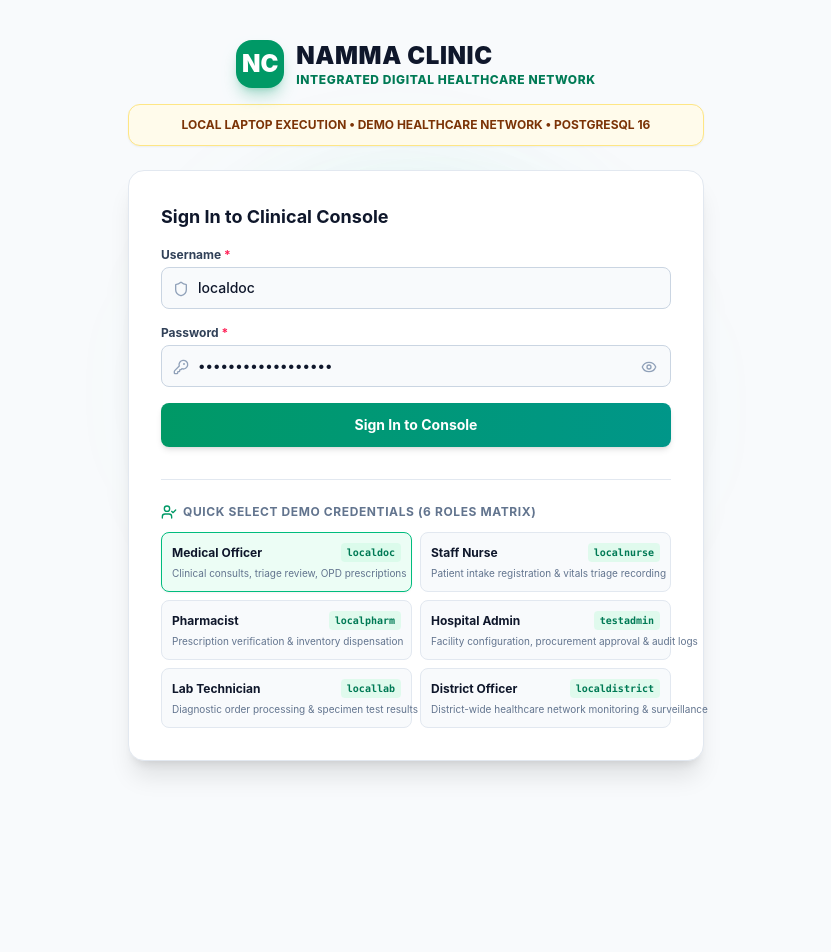
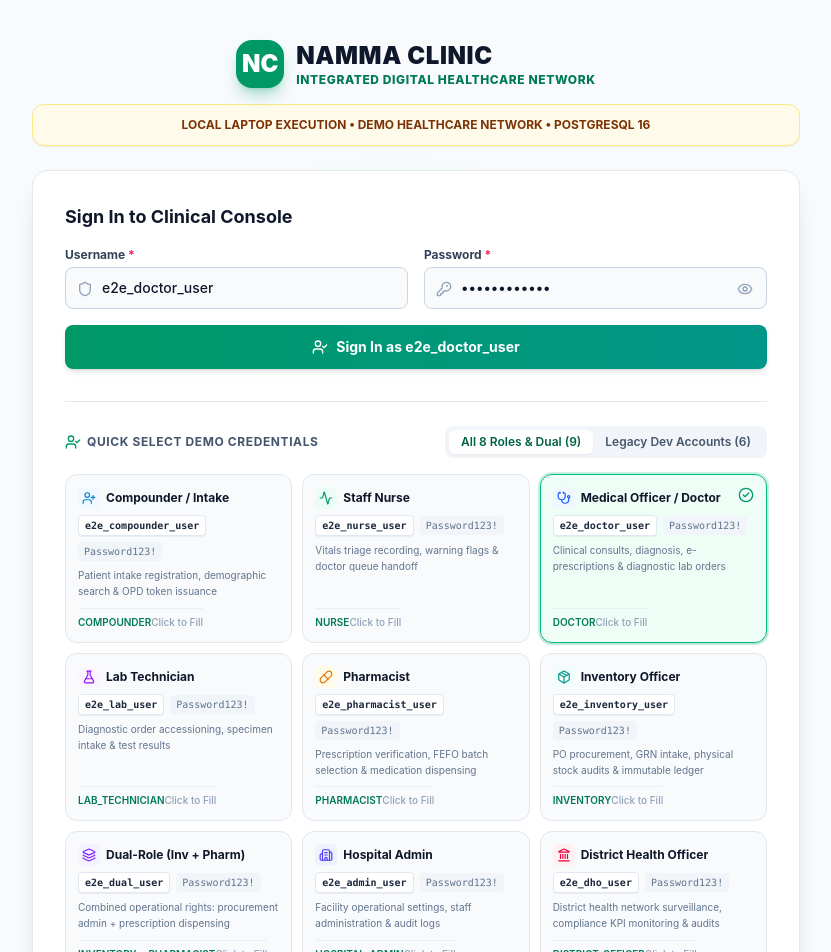
Before and after one commit to georgefernandaz2003/namma_clinic, a React (Vite) app in the folder frontend/: page /login in a window 1280 px wide. Shown: the top 952 px of the page, without its empty margins (224-1055 px from the left). Before the commit the page ends 801 px from the top, so only its background shows below. Built offline with nearby package versions, Linux system fonts and the light colour scheme; no server answers.

Commit message:
feat(frontend): add comprehensive demo credentials matrix to login page

```diff
--- a/frontend/src/pages/Login.tsx
+++ b/frontend/src/pages/Login.tsx
@@ -1,7 +1,23 @@
 import React, { useState } from 'react';
 import { useAuth } from '../context/AuthContext';
 import { useNavigate } from 'react-router-dom';
-import { Shield, KeyRound, UserCheck, Eye, EyeOff } from 'lucide-react';
+import {
+  Shield,
+  KeyRound,
+  UserCheck,
+  Eye,
+  EyeOff,
+  Stethoscope,
+  Activity,
+  FlaskConical,
+  Pill,
+  Package,
+  Building2,
+  Landmark,
+  Layers,
+  UserPlus,
+  CheckCircle2,
+} from 'lucide-react';
 import ErrorAlert from '../components/common/ErrorAlert';
 
 interface DemoUser {
@@ -10,50 +26,164 @@ interface DemoUser {
   username: string;
   password: string;
   desc: string;
+  category: 'operational' | 'legacy';
+  icon: React.ComponentType<{ className?: string }>;
+  accentColor: string;
 }
 
-const LOCAL_DEMO_USERS: DemoUser[] = [
+const ALL_DEMO_CREDENTIALS: DemoUser[] = [
+  // --- All 8 Core Operational Roles + Dual Role ---
   {
-    role: 'Medical Officer',
-    roleBadge: 'DOCTOR',
-    username: 'localdoc',
-    password: 'DoctorPassword123!',
-    desc: 'Clinical consults, triage review, OPD prescriptions',
+    role: 'Compounder / Intake',
+    roleBadge: 'COMPOUNDER',
+    username: 'e2e_compounder_user',
+    password: 'Password123!',
+    desc: 'Patient intake registration, demographic search & OPD token issuance',
+    category: 'operational',
+    icon: UserPlus,
+    accentColor: 'text-sky-600 bg-sky-50 border-sky-200',
   },
   {
     role: 'Staff Nurse',
     roleBadge: 'NURSE',
-    username: 'localnurse',
-    password: 'NursePassword123!',
-    desc: 'Patient intake registration & vitals triage recording',
+    username: 'e2e_nurse_user',
+    password: 'Password123!',
+    desc: 'Vitals triage recording, warning flags & doctor queue handoff',
+    category: 'operational',
+    icon: Activity,
+    accentColor: 'text-emerald-600 bg-emerald-50 border-emerald-200',
+  },
+  {
+    role: 'Medical Officer / Doctor',
+    roleBadge: 'DOCTOR',
+    username: 'e2e_doctor_user',
+    password: 'Password123!',
+    desc: 'Clinical consults, diagnosis, e-prescriptions & diagnostic lab orders',
+    category: 'operational',
+    icon: Stethoscope,
+    accentColor: 'text-blue-600 bg-blue-50 border-blue-200',
+  },
+  {
+    role: 'Lab Technician',
+    roleBadge: 'LAB_TECHNICIAN',
+    username: 'e2e_lab_user',
+    password: 'Password123!',
+    desc: 'Diagnostic order accessioning, specimen intake & test results',
+    category: 'operational',
+    icon: FlaskConical,
+    accentColor: 'text-purple-600 bg-purple-50 border-purple-200',
   },
   {
     role: 'Pharmacist',
     roleBadge: 'PHARMACIST',
-    username: 'localpharm',
-    password: 'PharmPassword123!',
-    desc: 'Prescription verification & inventory dispensation',
+    username: 'e2e_pharmacist_user',
+    password: 'Password123!',
+    desc: 'Prescription verification, FEFO batch selection & medication dispensing',
+    category: 'operational',
+    icon: Pill,
+    accentColor: 'text-amber-600 bg-amber-50 border-amber-200',
+  },
+  {
+    role: 'Inventory Officer',
+    roleBadge: 'INVENTORY',
+    username: 'e2e_inventory_user',
+    password: 'Password123!',
+    desc: 'PO procurement, GRN intake, physical stock audits & immutable ledger',
+    category: 'operational',
+    icon: Package,
+    accentColor: 'text-teal-600 bg-teal-50 border-teal-200',
+  },
+  {
+    role: 'Dual-Role (Inv + Pharm)',
+    roleBadge: 'INVENTORY + PHARMACIST',
+    username: 'e2e_dual_user',
+    password: 'Password123!',
+    desc: 'Combined operational rights: procurement admin + prescription dispensing',
+    category: 'operational',
+    icon: Layers,
+    accentColor: 'text-violet-600 bg-violet-50 border-violet-200',
   },
   {
     role: 'Hospital Admin',
     roleBadge: 'HOSPITAL_ADMIN',
-    username: 'testadmin',
-    password: 'AdminPassword123!',
-    desc: 'Facility configuration, procurement approval & audit logs',
+    username: 'e2e_admin_user',
+    password: 'Password123!',
+    desc: 'Facility operational settings, staff administration & audit logs',
+    category: 'operational',
+    icon: Building2,
+    accentColor: 'text-indigo-600 bg-indigo-50 border-indigo-200',
   },
   {
-    role: 'Lab Technician',
+    role: 'District Health Officer',
+    roleBadge: 'DISTRICT_OFFICER',
+    username: 'e2e_dho_user',
+    password: 'Password123!',
+    desc: 'District health network surveillance, compliance KPI monitoring & audits',
+    category: 'operational',
+    icon: Landmark,
+    accentColor: 'text-rose-600 bg-rose-50 border-rose-200',
+  },
+
+  // --- Legacy Dev Fixture Accounts ---
+  {
+    role: 'Medical Officer (Legacy)',
+    roleBadge: 'DOCTOR',
+    username: 'localdoc',
+    password: 'DoctorPassword123!',
+    desc: 'Legacy dev fixture for clinical consultations & prescriptions',
+    category: 'legacy',
+    icon: Stethoscope,
+    accentColor: 'text-slate-600 bg-slate-50 border-slate-200',
+  },
+  {
+    role: 'Staff Nurse (Legacy)',
+    roleBadge: 'NURSE',
+    username: 'localnurse',
+    password: 'NursePassword123!',
+    desc: 'Legacy dev fixture for triage recording & nurse queue',
+    category: 'legacy',
+    icon: Activity,
+    accentColor: 'text-slate-600 bg-slate-50 border-slate-200',
+  },
+  {
+    role: 'Pharmacist (Legacy)',
+    roleBadge: 'PHARMACIST',
+    username: 'localpharm',
+    password: 'PharmPassword123!',
+    desc: 'Legacy dev fixture for prescription verification & dispensing',
+    category: 'legacy',
+    icon: Pill,
+    accentColor: 'text-slate-600 bg-slate-50 border-slate-200',
+  },
+  {
+    role: 'Lab Tech (Legacy)',
     roleBadge: 'LAB_TECHNICIAN',
     username: 'locallab',
     password: 'LabPassword123!',
-    desc: 'Diagnostic order processing & specimen test results',
+    desc: 'Legacy dev fixture for laboratory diagnostic orders',
+    category: 'legacy',
+    icon: FlaskConical,
+    accentColor: 'text-slate-600 bg-slate-50 border-slate-200',
   },
   {
-    role: 'District Officer',
+    role: 'Hospital Admin (Legacy)',
+    roleBadge: 'HOSPITAL_ADMIN',
+    username: 'testadmin',
+    password: 'AdminPassword123!',
+    desc: 'Legacy dev fixture for hospital admin configuration',
+    category: 'legacy',
+    icon: Building2,
+    accentColor: 'text-slate-600 bg-slate-50 border-slate-200',
+  },
+  {
+    role: 'District Officer (Legacy)',
     roleBadge: 'DISTRICT_OFFICER',
     username: 'localdistrict',
     password: 'DistrictPassword123!',
-    desc: 'District-wide healthcare network monitoring & surveillance',
+    desc: 'Legacy dev fixture for district health officer oversight',
+    category: 'legacy',
+    icon: Landmark,
+    accentColor: 'text-slate-600 bg-slate-50 border-slate-200',
   },
 ];
 
@@ -61,11 +191,12 @@ export const Login: React.FC = () => {
   const { login, error: authError, clearError } = useAuth();
   const navigate = useNavigate();
 
-  const [username, setUsername] = useState('localdoc');
-  const [password, setPassword] = useState('DoctorPassword123!');
+  const [username, setUsername] = useState('e2e_doctor_user');
+  const [password, setPassword] = useState('Password123!');
   const [showPassword, setShowPassword] = useState(false);
   const [isSubmitting, setIsSubmitting] = useState(false);
   const [localError, setLocalError] = useState('');
+  const [activeTab, setActiveTab] = useState<'operational' | 'legacy'>('operational');
 
   const handleSubmit = async (e: React.FormEvent<HTMLFormElement>) => {
     e.preventDefault();
@@ -98,6 +229,10 @@ export const Login: React.FC = () => {
 
   const displayError = localError || authError;
 
+  const displayedCredentials = activeTab === 'operational'
+    ? ALL_DEMO_CREDENTIALS.filter((u) => u.category === 'operational')
+    : ALL_DEMO_CREDENTIALS.filter((u) => u.category === 'legacy');
+
   return (
     <main className="min-h-screen bg-slate-50 flex flex-col justify-center py-10 px-4 sm:px-6 lg:px-8 relative overflow-hidden">
       {/* Decorative ambient background */}
@@ -110,7 +245,7 @@ export const Login: React.FC = () => {
         aria-hidden="true"
       />
 
-      <div className="sm:mx-auto sm:w-full sm:max-w-xl z-10">
+      <div className="sm:mx-auto sm:w-full sm:max-w-3xl z-10">
         {/* Brand Header */}
         <header className="flex justify-center items-center gap-3 mb-4">
           <div
@@ -140,7 +275,7 @@ export const Login: React.FC = () => {
         {/* Login Card */}
         <section
           aria-labelledby="login-heading"
-          className="bg-white rounded-2xl p-6 sm:p-8 shadow-xl border border-slate-200"
+          className="bg-white rounded-2xl p-6 sm:p-8 shadow-xl border border-slate-200 mb-6"
         >
           <h2 id="login-heading" className="text-lg font-bold text-slate-900 mb-4">
             Sign In to Clinical Console
@@ -160,6 +295,7 @@ export const Login: React.FC = () => {
           )}
 
           <form onSubmit={handleSubmit} className="space-y-4" noValidate>
+            <div className="grid grid-cols-1 sm:grid-cols-2 gap-4">
               {/* Username Input */}
               <div>
                 <label htmlFor="login-username" className="block text-xs font-bold text-slate-700 mb-1">
@@ -221,51 +357,115 @@ export const Login: React.FC = () => {
                   </button>
                 </div>
               </div>
+            </div>
 
             {/* Submit Button */}
             <button
               type="submit"
               disabled={isSubmitting}
-              className="w-full py-3 bg-gradient-to-r from-emerald-600 to-teal-600 hover:from-emerald-500 hover:to-teal-500 text-white font-bold text-sm rounded-lg shadow-md transition cursor-pointer disabled:opacity-50 disabled:cursor-not-allowed focus:outline-none focus-visible:ring-2 focus-visible:ring-emerald-500 focus-visible:ring-offset-2"
+              className="w-full py-3 bg-gradient-to-r from-emerald-600 to-teal-600 hover:from-emerald-500 hover:to-teal-500 text-white font-bold text-sm rounded-lg shadow-md transition cursor-pointer disabled:opacity-50 disabled:cursor-not-allowed focus:outline-none focus-visible:ring-2 focus-visible:ring-emerald-500 focus-visible:ring-offset-2 flex items-center justify-center gap-2"
             >
-              {isSubmitting ? 'Authenticating...' : 'Sign In to Console'}
+              {isSubmitting ? (
+                'Authenticating...'
+              ) : (
+                <>
+                  <UserCheck className="w-4 h-4" />
+                  Sign In as {username || 'Selected User'}
+                </>
+              )}
             </button>
           </form>
 
           {/* Quick Demo Credentials Matrix */}
           <div className="mt-8 pt-6 border-t border-slate-200">
-            <h3 className="text-xs font-bold uppercase tracking-wider text-slate-500 mb-3 flex items-center gap-1.5">
+            <div className="flex flex-col sm:flex-row sm:items-center justify-between gap-2 mb-4">
+              <h3 className="text-xs font-bold uppercase tracking-wider text-slate-600 flex items-center gap-1.5">
                 <UserCheck className="w-4 h-4 text-emerald-600" aria-hidden="true" />
-              Quick Select Demo Credentials (6 Roles Matrix)
+                Quick Select Demo Credentials
               </h3>
+
+              {/* Category Filter Tabs */}
+              <div className="inline-flex p-1 bg-slate-100 rounded-lg text-xs font-semibold">
+                <button
+                  type="button"
+                  onClick={() => setActiveTab('operational')}
+                  className={`px-3 py-1 rounded-md transition cursor-pointer ${
+                    activeTab === 'operational'
+                      ? 'bg-white text-emerald-800 shadow-xs'
+                      : 'text-slate-600 hover:text-slate-900'
+                  }`}
+                >
+                  All 8 Roles & Dual ({ALL_DEMO_CREDENTIALS.filter(u => u.category === 'operational').length})
+                </button>
+                <button
+                  type="button"
+                  onClick={() => setActiveTab('legacy')}
+                  className={`px-3 py-1 rounded-md transition cursor-pointer ${
+                    activeTab === 'legacy'
+                      ? 'bg-white text-emerald-800 shadow-xs'
+                      : 'text-slate-600 hover:text-slate-900'
+                  }`}
+                >
+                  Legacy Dev Accounts ({ALL_DEMO_CREDENTIALS.filter(u => u.category === 'legacy').length})
+                </button>
+              </div>
+            </div>
+
             <div
               role="group"
               aria-label="Demo Role Accounts"
-              className="grid grid-cols-1 sm:grid-cols-2 gap-2"
+              className="grid grid-cols-1 sm:grid-cols-2 lg:grid-cols-3 gap-2.5"
             >
-              {LOCAL_DEMO_USERS.map((u) => {
+              {displayedCredentials.map((u) => {
                 const isSelected = username === u.username;
+                const IconComponent = u.icon;
                 return (
                   <button
                     key={u.username}
                     type="button"
                     onClick={() => handleQuickSelect(u)}
-                    className={`p-2.5 rounded-lg border text-left transition flex flex-col justify-between cursor-pointer focus:outline-none focus-visible:ring-2 focus-visible:ring-emerald-500 ${
+                    className={`p-3 rounded-xl border text-left transition flex flex-col justify-between cursor-pointer focus:outline-none focus-visible:ring-2 focus-visible:ring-emerald-500 relative ${
                       isSelected
-                        ? 'bg-emerald-50 border-emerald-500 text-emerald-900 shadow-xs'
-                        : 'bg-slate-50 border-slate-200 hover:bg-slate-100 text-slate-700'
+                        ? 'bg-emerald-50/80 border-emerald-500 ring-2 ring-emerald-500/20 shadow-sm'
+                        : 'bg-slate-50 border-slate-200 hover:bg-slate-100/80 hover:border-slate-300 text-slate-700'
                     }`}
                     aria-pressed={isSelected}
                   >
-                    <div className="flex justify-between items-center w-full">
-                      <span className="text-xs font-bold text-slate-900">{u.role}</span>
-                      <span className="text-[10px] font-mono font-semibold text-emerald-700 bg-emerald-100/60 px-1.5 py-0.5 rounded">
+                    <div>
+                      <div className="flex items-start justify-between gap-1 mb-1">
+                        <div className="flex items-center gap-1.5 min-w-0">
+                          <span className={`p-1 rounded-md ${u.accentColor}`}>
+                            <IconComponent className="w-3.5 h-3.5" />
+                          </span>
+                          <span className="text-xs font-bold text-slate-900 truncate">
+                            {u.role}
+                          </span>
+                        </div>
+                        {isSelected && (
+                          <CheckCircle2 className="w-4 h-4 text-emerald-600 shrink-0" />
+                        )}
+                      </div>
+
+                      <div className="flex items-center gap-1.5 my-1.5 flex-wrap">
+                        <span className="text-[10px] font-mono font-bold text-slate-800 bg-white border border-slate-200 px-1.5 py-0.5 rounded shadow-2xs">
                           {u.username}
                         </span>
+                        <span className="text-[10px] font-mono text-slate-500 bg-slate-100 px-1.5 py-0.5 rounded">
+                          {u.password}
+                        </span>
                       </div>
-                    <span className="text-[10px] text-slate-500 truncate mt-1 block">
+
+                      <p className="text-[10px] text-slate-500 line-clamp-2 leading-relaxed">
                         {u.desc}
+                      </p>
+                    </div>
+
+                    <div className="mt-2 pt-1.5 border-t border-slate-200/60 flex items-center justify-between text-[10px]">
+                      <span className="font-semibold text-emerald-700">
+                        {u.roleBadge}
                       </span>
+                      <span className="text-slate-400 font-medium">Click to Fill</span>
+                    </div>
                   </button>
                 );
               })}
```
Lines whose indentation alone changed are shown as unchanged.
